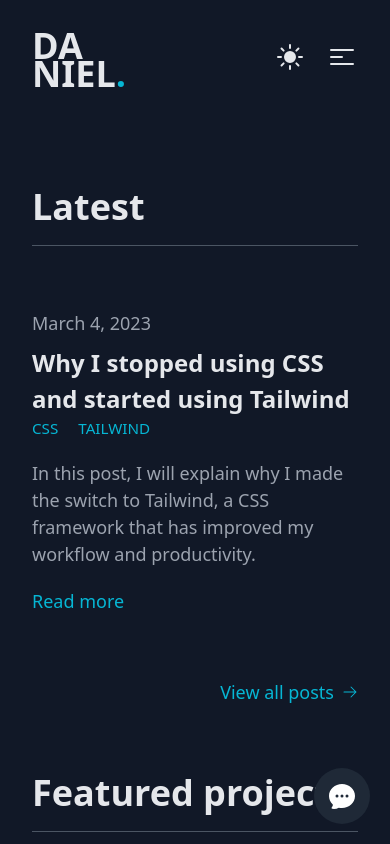
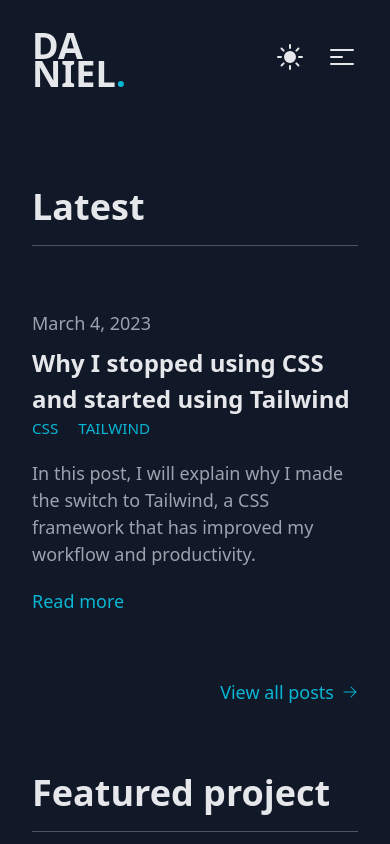
Before and after one commit to dvenomb98/danielbilek, a Next.js app: page / in a window 390 px wide. Shown: the top 844 px of the page. Built offline with nearby package versions, Linux system fonts and the light colour scheme.

Commit message:
hide messenger in mobile devices

```diff
--- a/pages/_app.tsx
+++ b/pages/_app.tsx
@@ -7,6 +7,7 @@ import type { AppProps } from 'next/app';
 import { Analytics } from '@vercel/analytics/react';
 import Messenger from '@/components/atoms/Messenger';
 import { useToggle } from 'react-use';
+import useMobileWidth from '@/hooks/useMobile';
 
 const seoDefaultTitle = 'Daniel Bílek';
 const seoDefaultDescription =
@@ -14,13 +15,14 @@ const seoDefaultDescription =
 
 export default function App({ Component, pageProps }: AppProps) {
   const [isOpen, toggle] = useToggle(false);
+  const { isMobile } = useMobileWidth();
   return (
     <>
       <DefaultSeo title={seoDefaultTitle} description={seoDefaultDescription} />
       <ThemeProvider defaultTheme="dark" attribute="class">
         <Navbar />
         <Component {...pageProps} />
-        <Messenger isOpen={isOpen} toggle={toggle} />
+        {!isMobile && <Messenger isOpen={isOpen} toggle={toggle} />}
         <Footer />
       </ThemeProvider>
       <Analytics />
```
